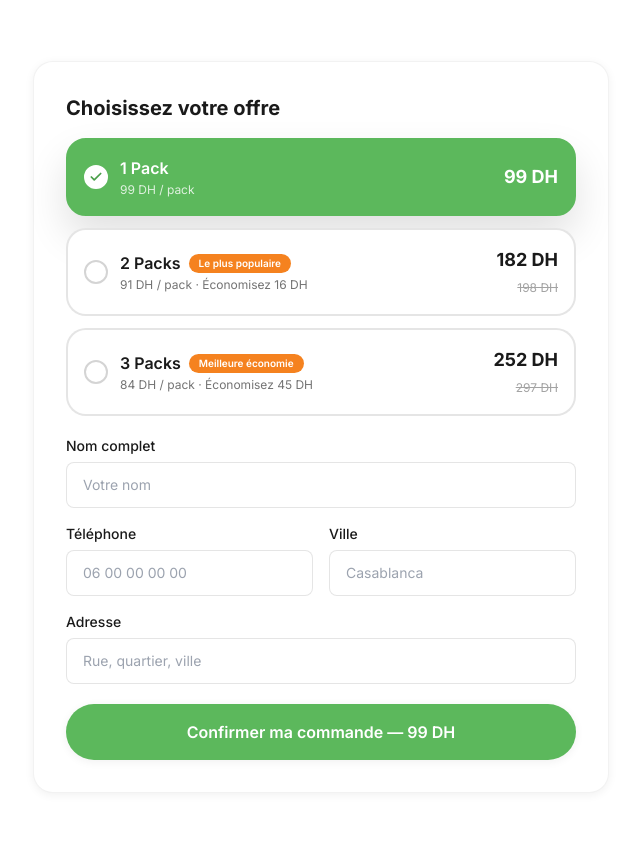
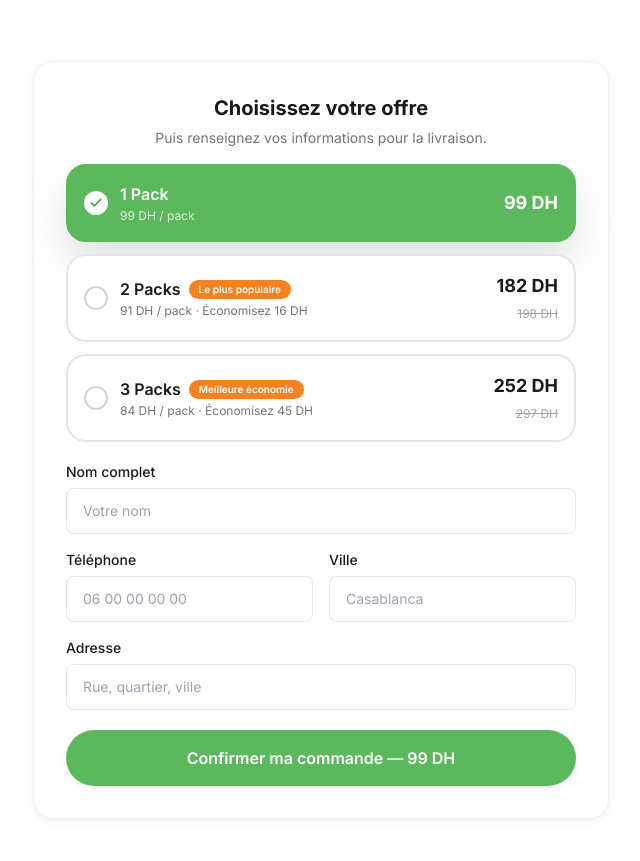
Before and after one commit to bkettani1994-rgb/Bayti-Pack, a Next.js app: page /fr/packs/cuisine-essentielle in a window 1280 px wide. Shown: the part 856-1717 px from the top of the page, without its empty margins (319-959 px from the left). Built offline with nearby package versions, Linux system fonts and the light colour scheme.

Commit message:
Center the offer heading and add a delivery info subtitle
"Choisissez votre offre" is now centered, with a new subtitle
prompting visitors to fill in their delivery details next.

```diff
--- a/components/product/OrderForm.tsx
+++ b/components/product/OrderForm.tsx
@@ -65,7 +65,8 @@ export default function OrderForm({
   return (
     <form onSubmit={handleSubmit} className="space-y-5 rounded-xl2 border border-black/5 bg-white p-6 shadow-soft sm:p-8">
       <div>
-        <h3 className="mb-4 text-xl font-bold text-ink">{f.offerLabel}</h3>
+        <h3 className="text-center text-xl font-bold text-ink">{f.offerLabel}</h3>
+        <p className="mb-4 mt-1.5 text-center text-sm text-neutral-500">{f.deliveryHint}</p>
         <BundleSelector
           tiers={tiers}
           selected={qty}
--- a/data/dictionaries/ar.ts
+++ b/data/dictionaries/ar.ts
@@ -104,6 +104,7 @@ export const ar: Dictionary = {
       heading: "إتمام طلبي",
       subtitle: "الدفع عند الاستلام. لا حاجة لبطاقة بنكية.",
       offerLabel: "اختاروا عرضكم",
+      deliveryHint: "ثم أدخلوا معلوماتكم لتنظيم التوصيل.",
       nameLabel: "الاسم الكامل",
       namePlaceholder: "اسمكم",
       phoneLabel: "الهاتف",
--- a/data/dictionaries/fr.ts
+++ b/data/dictionaries/fr.ts
@@ -105,6 +105,7 @@ export const fr: Dictionary = {
       heading: "Passer ma commande",
       subtitle: "Paiement à la livraison. Aucune carte bancaire requise.",
       offerLabel: "Choisissez votre offre",
+      deliveryHint: "Puis renseignez vos informations pour la livraison.",
       nameLabel: "Nom complet",
       namePlaceholder: "Votre nom",
       phoneLabel: "Téléphone",
--- a/lib/dictionaries.ts
+++ b/lib/dictionaries.ts
@@ -62,6 +62,7 @@ export type Dictionary = {
       heading: string;
       subtitle: string;
       offerLabel: string;
+      deliveryHint: string;
       nameLabel: string;
       namePlaceholder: string;
       phoneLabel: string;
```
